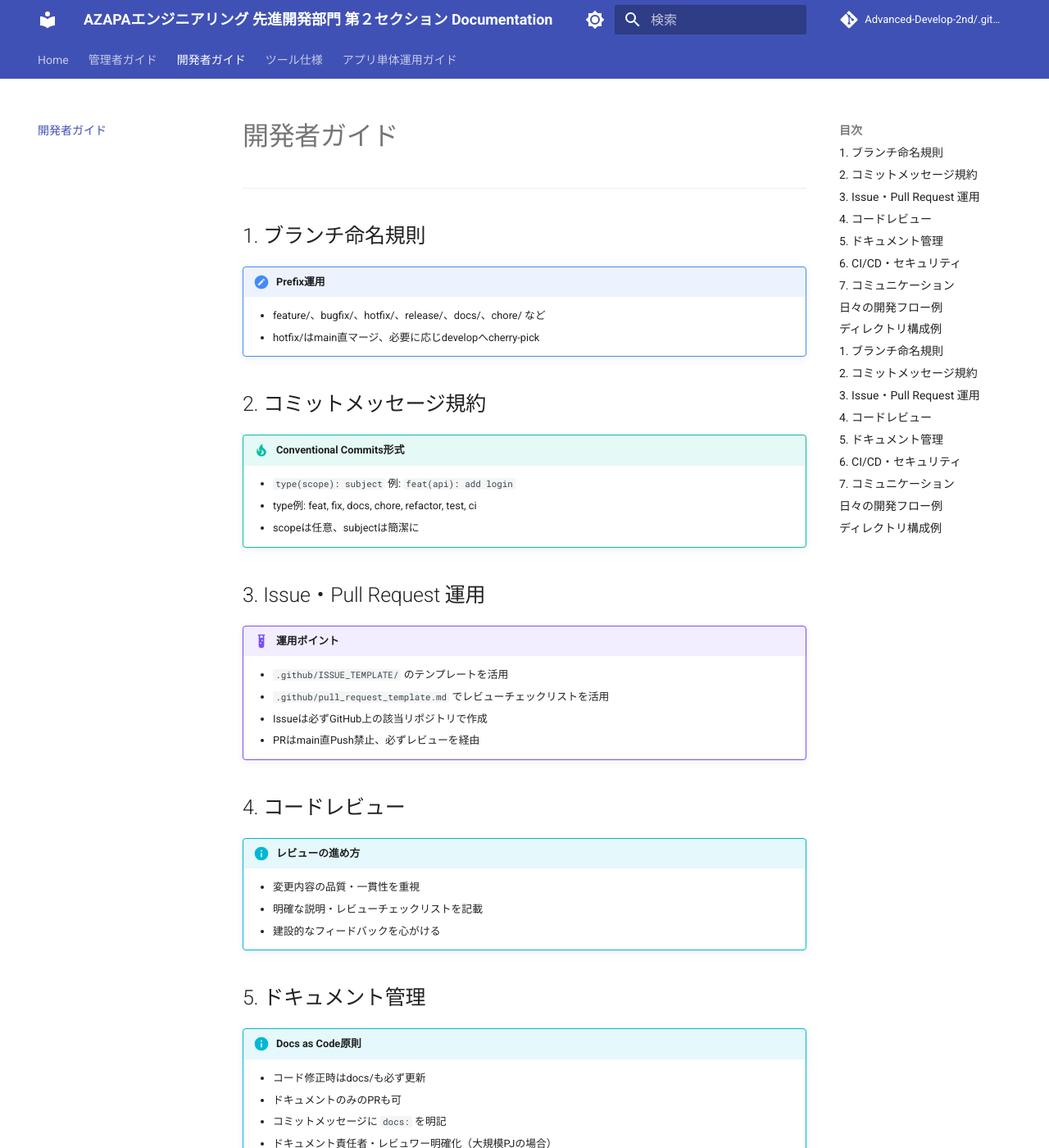
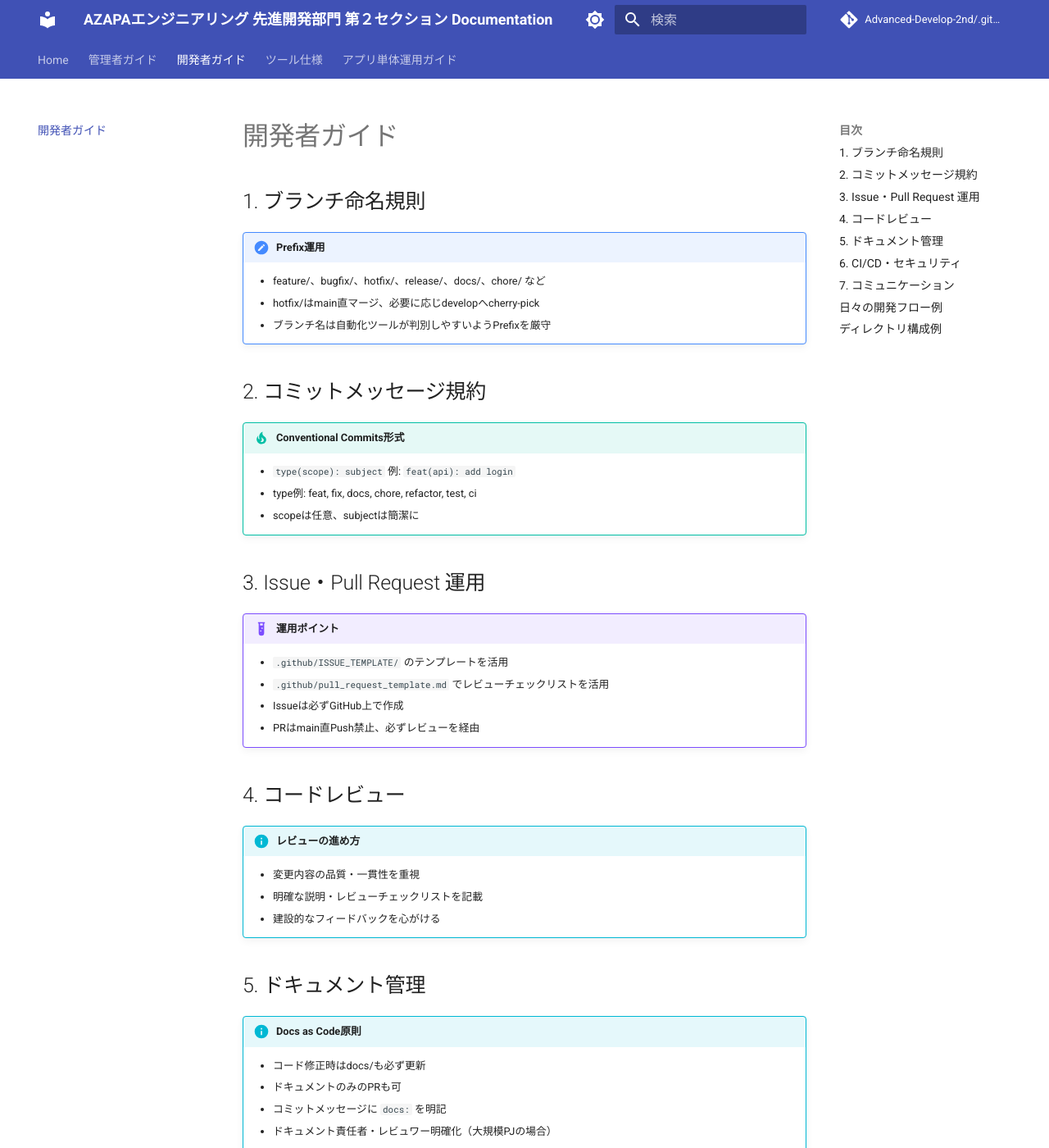
Before and after one commit to Advanced-Develop-2nd/.github, an MkDocs documentation site: the page built from docs/developer.md, in a window 1280 px wide and 1400 px high. Shown: the whole window at 82% size. Built offline with MkDocs 1.6.1 and Material for MkDocs 9.7.7, drawn with Linux system fonts in a browser that asks for light colours; comment, search, counter and statistics services are not loaded; some of the changed text lies outside the part shown.

Commit message:
Revise developer guide for branch and commit message rules

````diff
--- a/docs/developer.md
+++ b/docs/developer.md
@@ -1,90 +1,4 @@
 # 開発者ガイド
-
----
-
-## 1. ブランチ命名規則
-
-!!! note "Prefix運用"
-	- feature/、bugfix/、hotfix/、release/、docs/、chore/ など
-	- hotfix/はmain直マージ、必要に応じdevelopへcherry-pick
-
-## 2. コミットメッセージ規約
-
-!!! tip "Conventional Commits形式"
-	- `type(scope): subject` 例: `feat(api): add login`
-	- type例: feat, fix, docs, chore, refactor, test, ci
-	- scopeは任意、subjectは簡潔に
-
-## 3. Issue・Pull Request 運用
-
-!!! example "運用ポイント"
-	- `.github/ISSUE_TEMPLATE/` のテンプレートを活用
-	- `.github/pull_request_template.md` でレビューチェックリストを活用
-	- Issueは必ずGitHub上の該当リポジトリで作成
-	- PRはmain直Push禁止、必ずレビューを経由
-
-## 4. コードレビュー
-
-!!! info "レビューの進め方"
-	- 変更内容の品質・一貫性を重視
-	- 明確な説明・レビューチェックリストを記載
-	- 建設的なフィードバックを心がける
-
-## 5. ドキュメント管理
-
-!!! info "Docs as Code原則"
-	- コード修正時はdocs/も必ず更新
-	- ドキュメントのみのPRも可
-	- コミットメッセージに `docs:` を明記
-	- ドキュメント責任者・レビュワー明確化（大規模PJの場合）
-
-## 6. CI/CD・セキュリティ
-
-!!! tip "CI/CD・セキュリティ運用"
-	- PR作成時に自動テスト・Lint・セキュリティスキャンを実行
-	- Secret管理（GitHub ActionsのsecretsやDependabot alerts等）を徹底
-	- mainブランチへのデプロイはCI経由のみ
-
-## 7. コミュニケーション
-
-!!! tip "推奨"
-	- Issue/PRコメントは敬意を持って建設的に
-	- Discussionsやチャットツールも活用
-
----
-
-## 日々の開発フロー例
-
-1. ブランチ作成
-	```bash
-	git checkout -b feature/login-screen
-	```
-2. 実装 & ドキュメント更新
-	```bash
-	# コードとドキュメントはセットでコミット
-	git add src/login.ts docs/specs.md
-	git commit -m "feat(auth):login implementation and docs update"
-	```
-3. PR作成 & マージ
-	- GitHub上でPRを作成
-	- CI(Lint/Test)が通っていることを確認
-	- マージ後、自動的にPortalへ同期
-
-## ディレクトリ構成例
-
-```text
-RepoRoot/
-├── .github/      # CI設定
-├── src/          # ソースコード
-├── docs/         # ドキュメント
-│   ├── index.md
-│   └── images/
-└── mkdocs.yml    # ドキュメント設定
-```
-
----
-
----
 
 ## 1. ブランチ命名規則
 
````
